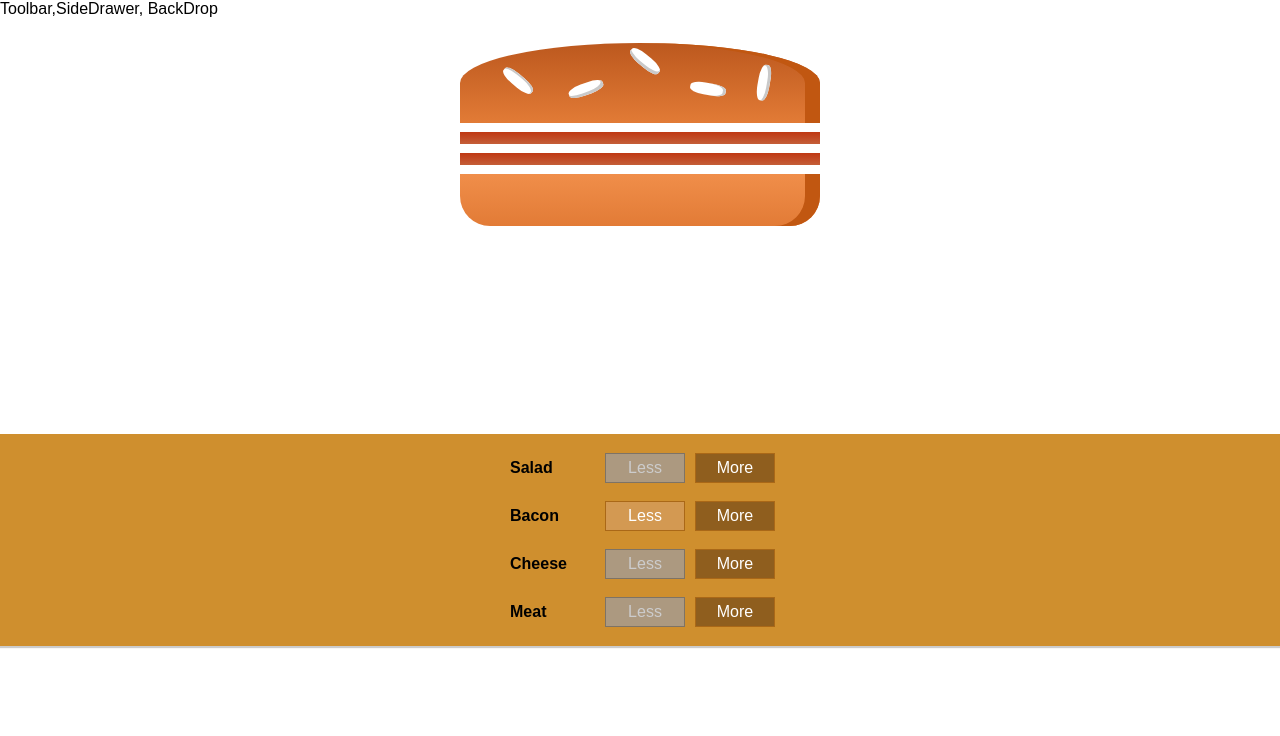
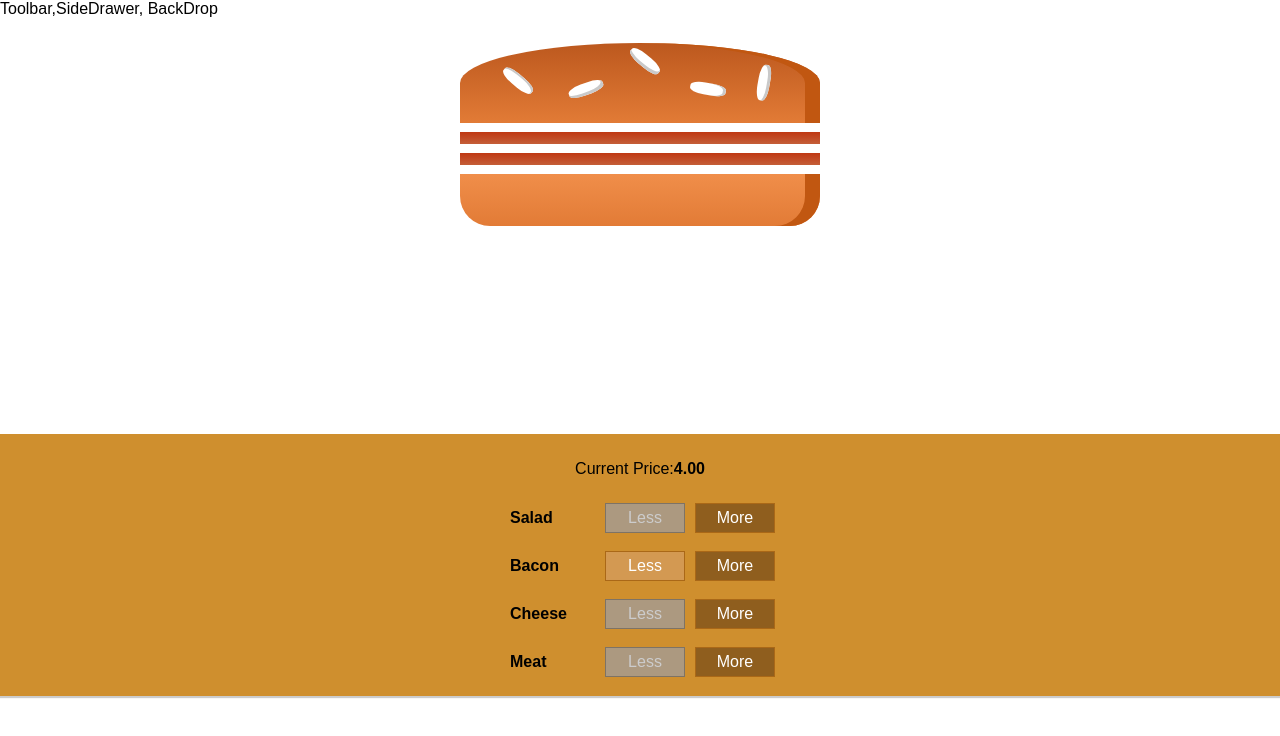
Before and after one commit to peterlxb/react-burger, a React (Create React App) app: page / in a window 1280 px wide. Shown: the top 736 px of the page. Built offline with nearby package versions, Linux system fonts and the light colour scheme.

Commit message:
add prices

```diff
--- a/src/components/Burger/BuildControls/BuildControls.js
+++ b/src/components/Burger/BuildControls/BuildControls.js
@@ -12,6 +12,7 @@
 
 const BuildControls = (props) => (
   <div className="BuildControls">
+    <p>Current Price:<strong>{props.price.toFixed(2)}</strong></p>
     {controls.map(ctrl => (
        <BuildControl
           key={ctrl.label}
--- a/src/components/Burger/Burger.js
+++ b/src/components/Burger/Burger.js
@@ -3,14 +3,13 @@
 import BurgerIngredient from './BurgerIngredient/BurgerIngredient';
 
 const burger = (props) => {
-  // demo from the video
 
   let transformedIngredients = Object.keys(props.ingredients) //return arrays ['salad','cheese',...]
     .map(igKey => { //igKey => salad ,cheese ....
       return [...Array(props.ingredients[igKey])].map((_, i) => {
         return <BurgerIngredient key={igKey + i} type={igKey}/>;
       });
-    })
+    }) //addition method to avoid emypt []
     .reduce((arr,el) => {
       return arr.concat(el);
     },[]);
--- a/src/containers/BurgerBuilder/BurgerBuilder.js
+++ b/src/containers/BurgerBuilder/BurgerBuilder.js
@@ -68,6 +68,7 @@
             ingredientAdded={this.addIngredientHandler}
             ingredientRemoved={this.removeIngredientHandler}
             disabled={disabledInfo}
+            price={this.state.totalPrice}
         />
       </Aux>
     )
```
